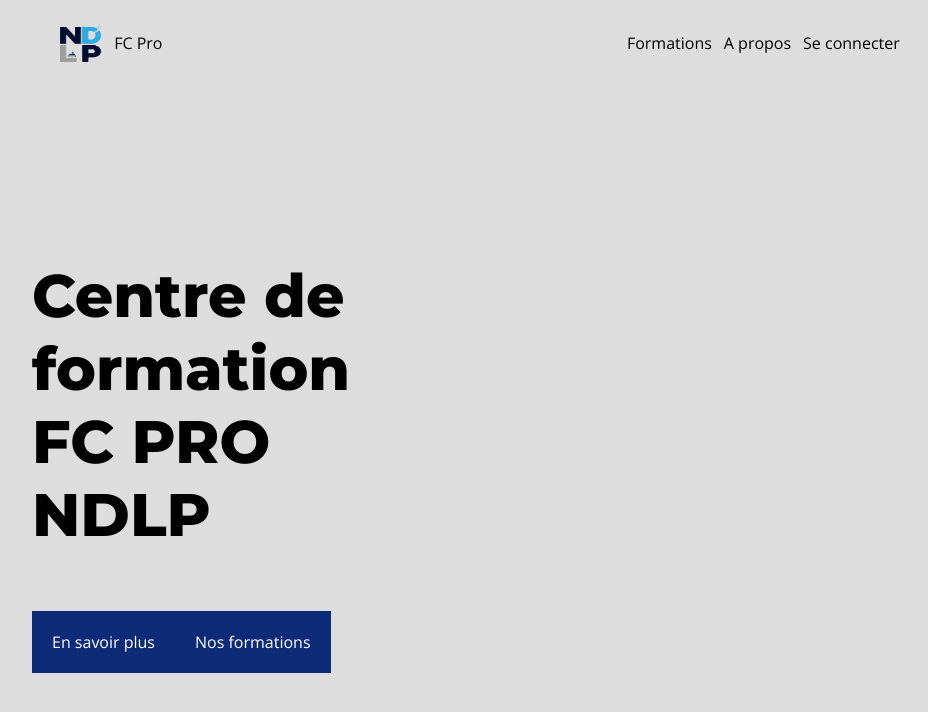
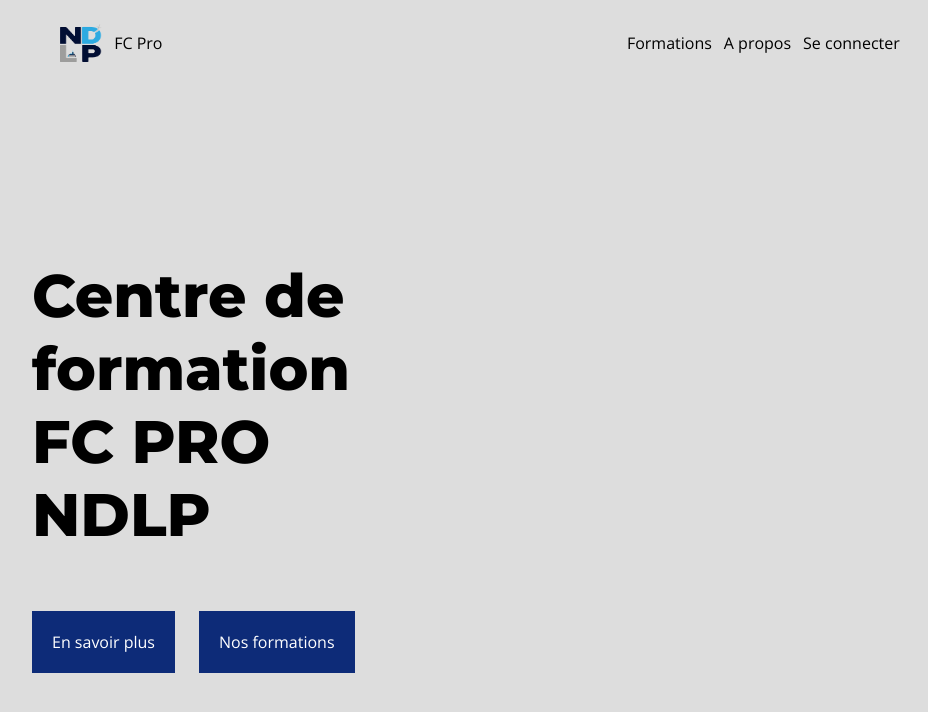
Before and after one commit to geekcatfr/projet-premiere-annee, a React (Vite) app in the folder client/: page / in a window 1280 px wide. Shown: the top 712 px of the page, without its empty margins (160-1088 px from the left). Built offline with nearby package versions, Linux system fonts and the light colour scheme.

Commit message:
Linked buttons to pages

```diff
--- a/client/src/App.jsx
+++ b/client/src/App.jsx
@@ -1,4 +1,5 @@
 import React from "react";
+import { Link } from "react-router-dom";
 
 import "./App.css";
 
@@ -6,11 +7,14 @@ export default function App() {
   return (
     <div className="container">
       <div className="first-page-content">
-        <p className="first-page-title">Centre de formation
-        FC PRO NDLP</p>
+        <p className="first-page-title">Centre de formation FC PRO NDLP</p>
         <div className="about-buttons">
-          <Button name="En savoir plus" />
-          <Button name="Nos formations" />
+          <Link to="/about">
+            <Button name="En savoir plus" />
+          </Link>
+          <Link to="/formations">
+            <Button name="Nos formations" />
+          </Link>
         </div>
       </div>
     </div>
```
